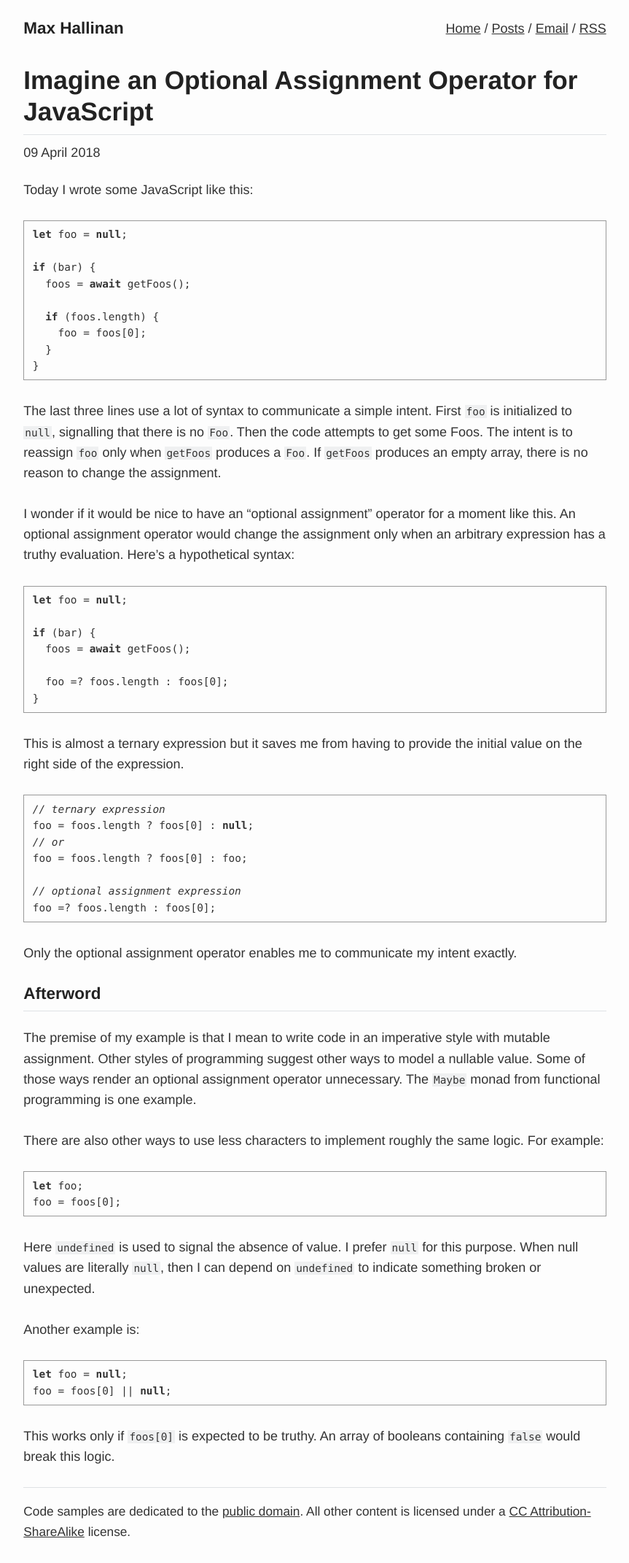
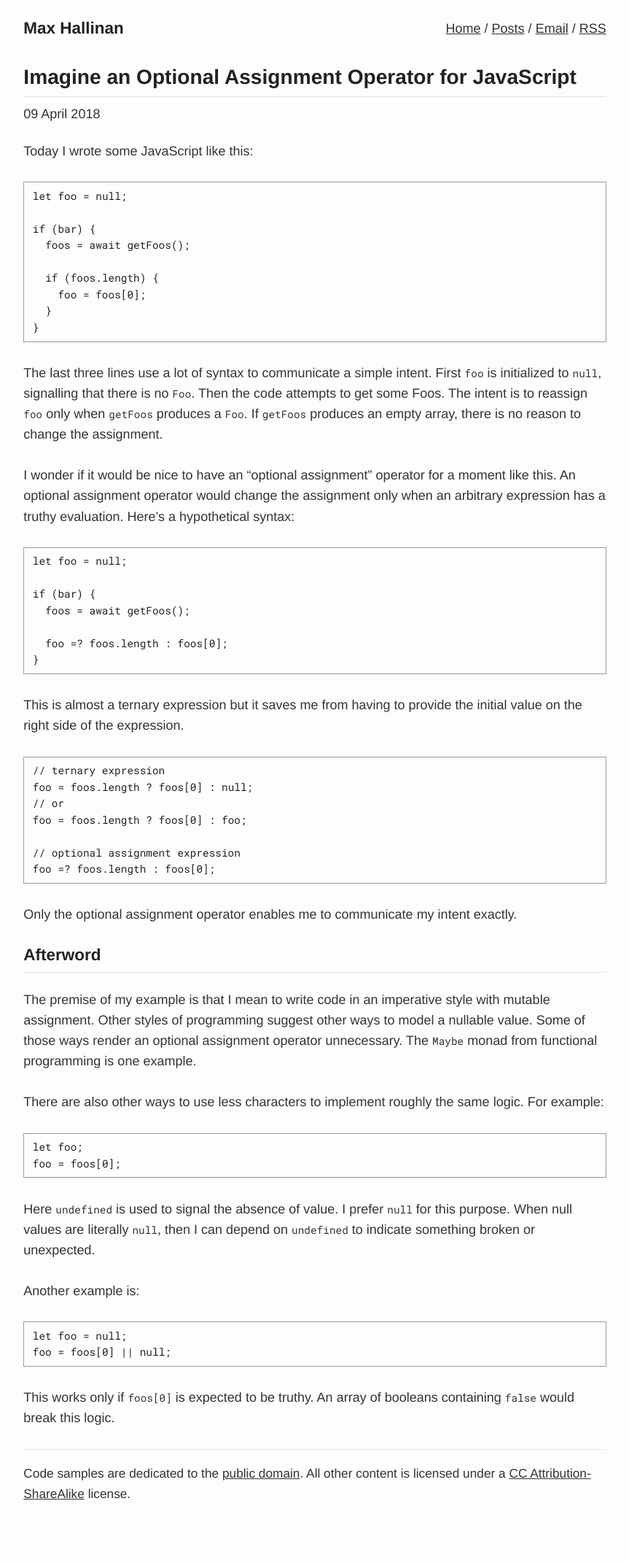
Before and after one commit to fromothers/www.maxhallinan.com, a Jekyll site: the page built from posts/_posts/2018-04-09-imagine-an-optional-assignment-operator-for-javascript.md, in a window 1280 px wide. Shown: the whole page at 73% size, without its empty margins (208-1071 px from the left). Built offline with Jekyll 4.4.1, drawn with Linux system fonts in a browser that asks for light colours; after the commit the page ends 2089 px from its top, so only the background shows below that.

Commit message:
Use Roboto Mono for monospace type Remove syntax highlighting Decrease size of post title

```diff
--- a/_includes/head.html
+++ b/_includes/head.html
@@ -7,7 +7,7 @@
   <meta name="description" content="{% if page.excerpt %}{{ page.excerpt | strip_html | strip_newlines | truncate: 160 }}{% else %}{{ site.description }}{% endif %}" />
   <link rel="canonical" href="{{ page.url | replace:'index.html','' | prepend: site.baseurl | prepend: site.url }}" />
   <link rel="alternate" type="application/atom+xml" title="{{ site.title | escape }}" href="{{ "/feed.xml" | prepend : site.baseurl | prepend : site.url }}" />
-  <link rel="stylesheet" href="{{ "/static/css/grid.css?v=2" | prepend : site.baseurl | prepend : site.url }}" />
-  <link rel="stylesheet" href="{{ "/static/css/styles.css?v=5" | prepend : site.baseurl | prepend : site.url }}" />
-  <link rel="stylesheet" href="{{ "/static/css/bw.css" | prepend : site.baseurl | prepend : site.url }}" />
+  <link href="https://fonts.googleapis.com/css?family=Roboto+Mono" rel="stylesheet">
+  <link rel="stylesheet" href="{{ "/static/css/grid.css?v=3" | prepend : site.baseurl | prepend : site.url }}" />
+  <link rel="stylesheet" href="{{ "/static/css/styles.css?v=6" | prepend : site.baseurl | prepend : site.url }}" />
 </head>
--- a/static/css/styles.css
+++ b/static/css/styles.css
@@ -70,7 +70,7 @@
 
 code,
 pre {
-  font-family: "Menlo", monospace;
+  font-family: "Roboto Mono", monospace;
   font-size: 0.8rem;
   line-height: 1.25rem;
 }
@@ -191,11 +191,6 @@
   margin: 0 0 1.563rem;
 }
 
-.post-body p code {
-  background-color: #eff0f1;
-  padding: 1px 2px;
-}
-
 .post-body blockquote {
   color: #333;
   border-left: 0.262rem solid #dfe2e5;
@@ -255,7 +250,7 @@
 
 .highlight code {
   border: 1px solid #999;
-  color: #333;
+  color: #222;
   display: block;
   font-size: 0.8rem;
   line-height: 1.25rem;
@@ -363,7 +358,7 @@
   }
 
   .post-title {
-    font-size: 1.953rem;
+    font-size: 1.563rem;
     line-height: 1.25em;
     margin: 0 0 0.8rem;
   }
```
